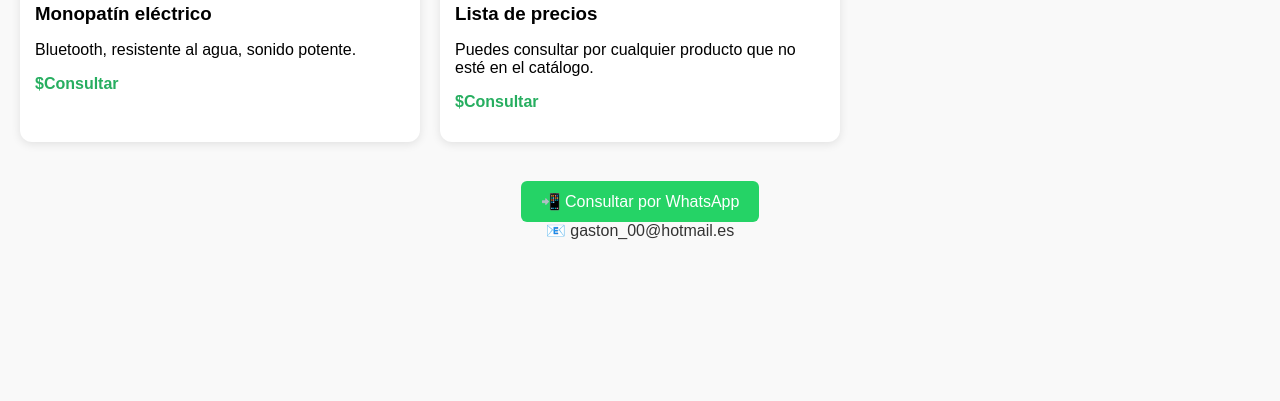
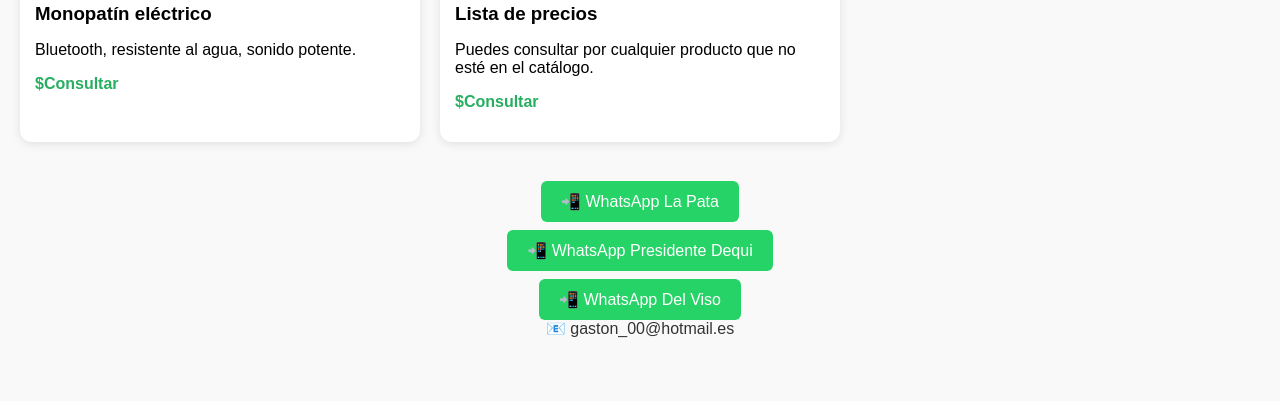
Before and after one commit to Gastonboca/Tecnoimportaciones, a plain HTML site: page index.html in a window 1280 px wide. Shown: the part 1273-1674 px from the top of the page. Before the commit the page ends 1543 px from the top, so only its background shows below. Drawn offline with Linux system fonts and the light colour scheme.

Commit message:
Update index.html
Signed-off-by: Tecnoimportaciones <146743752+Gastonboca@users.noreply.github.com>

```diff
--- a/index.html
+++ b/index.html
@@ -131,7 +131,7 @@
 <body>
 
 <header>
-  <h1>Somos Tecno importaciones. Importadores directos ubicados en La Plata. Contamos con local físico y hacemos envíos a todo el país.</h1>
+  <h1>Somos Tecno importaciones. importadores directos ubicados en La Plata. Contamos con local físico y hacemos envíos a todo el país.</h1>
   <img src="https://img.freepik.com/foto-gratis/vista-frontal-tienda-electronica-modernos-dispositivos-digitales_23-2149370529.jpg" alt="Portada">
 </header>
 
@@ -245,7 +245,12 @@
 
 <!-- Contacto -->
 <section class="contacto">
-  <a class="btn" href="https://wa.me/5491138608612" target="_blank">📲 Consultar por WhatsApp</a>
+  <a class="btn" href="https://wa.me/5492216685444" target="_blank">📲 WhatsApp La Pata</a>
+<section class="contacto">
+  <a class="btn" href="https://wa.me/5491138608612" target="_blank">📲 WhatsApp Presidente Dequi</a>
+<section class="contacto">
+  <a class="btn" href="https://wa.me/5491130796267" target="_blank">📲 WhatsApp Del Viso</a>
+
   <span class="correo">📧 gaston_00@hotmail.es</span>
 </section>
 
```
